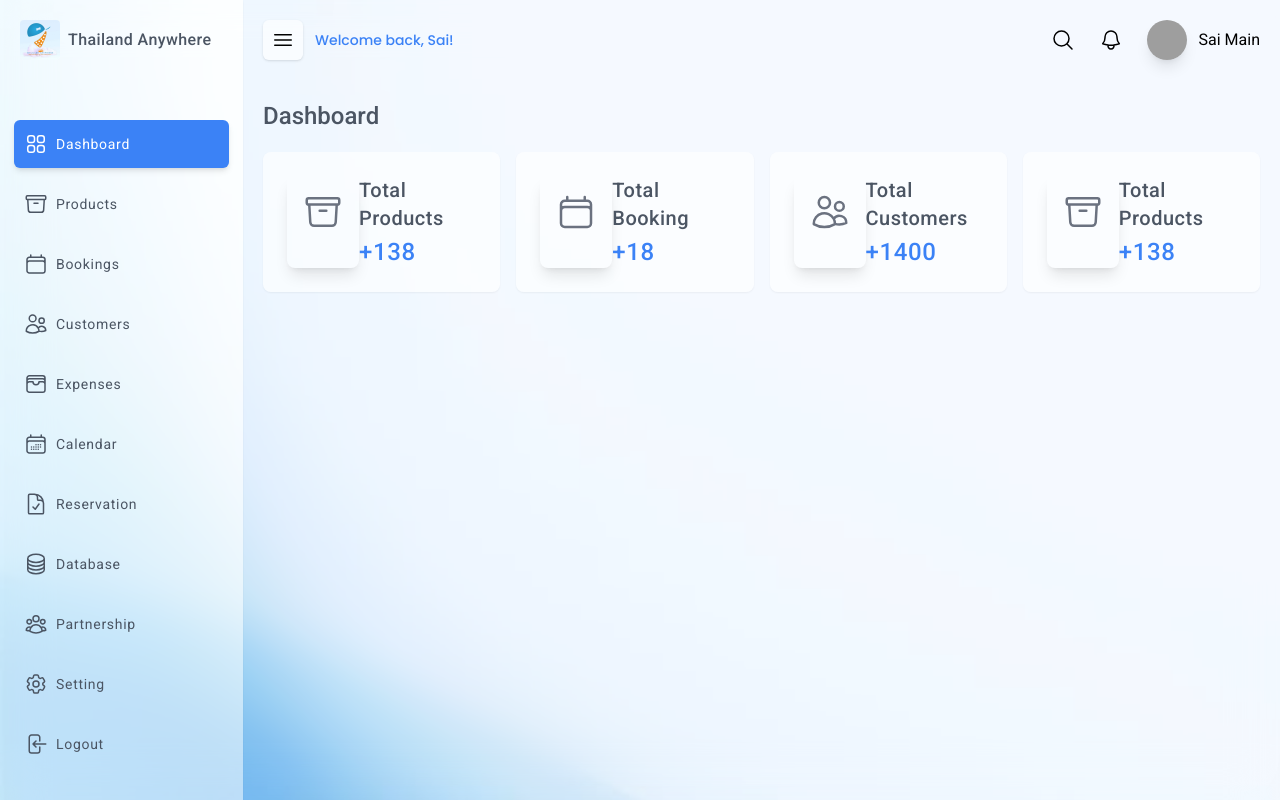
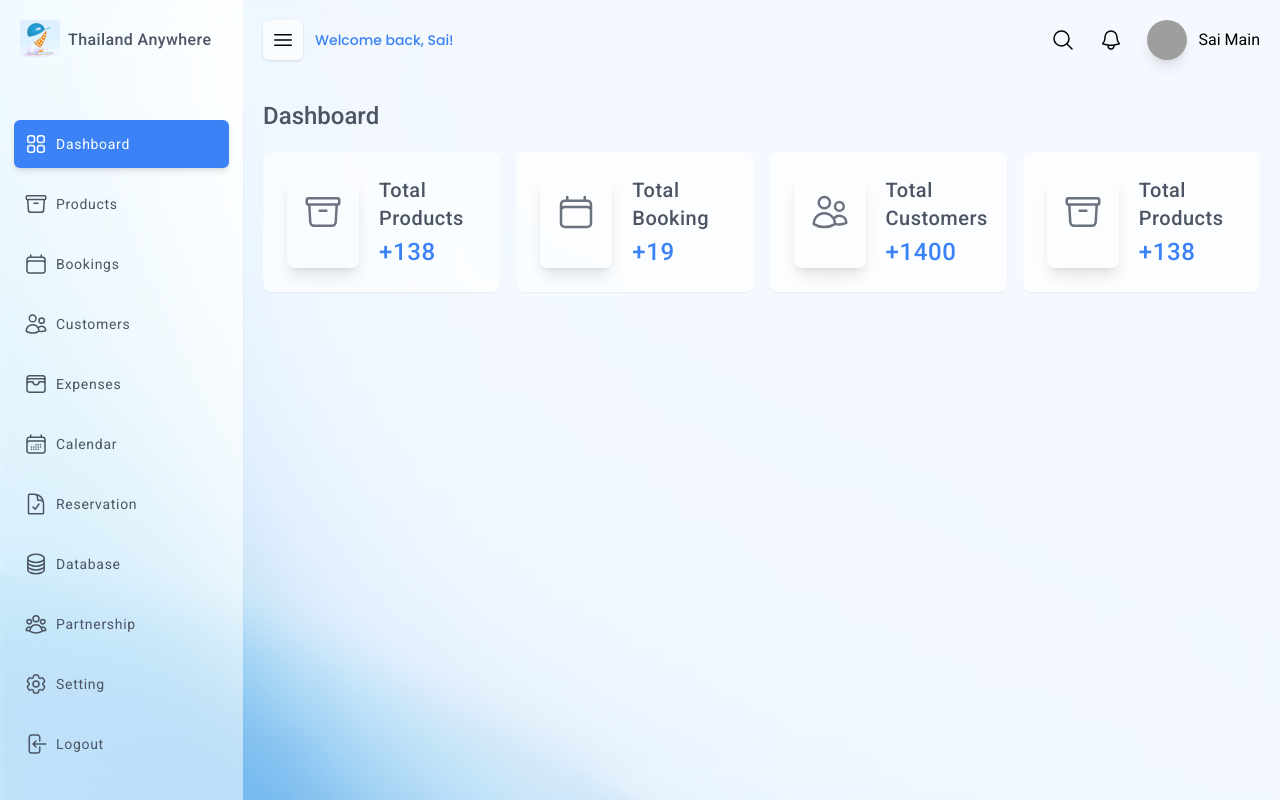
Before and after one commit to YeLinnAungGautam/thailandanywhere-frontend_latest, a Vue app: page / in a window 1280 px wide. Built offline with nearby package versions, Linux system fonts and the light colour scheme; grey boxes are pictures that could not be loaded.

Commit message:
dashboard and table

```diff
--- a/src/views/HomeView.vue
+++ b/src/views/HomeView.vue
@@ -37,7 +37,7 @@ const testData = {
     </div>
     <div class="grid grid-cols-1 md:grid-cols-4 gap-1 md:gap-4 mb-5">
       <div
-        class="bg-white/60 p-6 rounded-lg shadow-sm mb-5 flex justify-between"
+        class="bg-white/60 p-6 rounded-lg shadow-sm mb-5 flex justify-start gap-5"
       >
         <div class="text-gray-500 shadow-lg p-4 rounded-lg">
           <ArchiveBoxIcon class="w-10 h-10" />
@@ -54,7 +54,7 @@ const testData = {
         </div>
       </div>
       <div
-        class="bg-white/60 p-6 rounded-lg shadow-sm mb-5 flex justify-between"
+        class="bg-white/60 p-6 rounded-lg shadow-sm mb-5 flex justify-start gap-5"
       >
         <div class="text-gray-500 shadow-lg p-4 rounded-lg">
           <CalendarIcon class="w-10 h-10" />
@@ -66,12 +66,12 @@ const testData = {
           <p
             class="text-blue-500 text-2xl font-medium tracking-wide font-roboto"
           >
-            +18
+            +19
           </p>
         </div>
       </div>
       <div
-        class="bg-white/60 p-6 rounded-lg shadow-sm mb-5 flex justify-between"
+        class="bg-white/60 p-6 rounded-lg shadow-sm mb-5 flex justify-start gap-5"
       >
         <div class="text-gray-500 shadow-lg p-4 rounded-lg">
           <UsersIcon class="w-10 h-10" />
@@ -88,7 +88,7 @@ const testData = {
         </div>
       </div>
       <div
-        class="bg-white/60 p-6 rounded-lg shadow-sm mb-5 flex justify-between"
+        class="bg-white/60 p-6 rounded-lg shadow-sm mb-5 flex justify-start gap-5"
       >
         <div class="text-gray-500 shadow-lg p-4 rounded-lg">
           <ArchiveBoxIcon class="w-10 h-10" />
```
